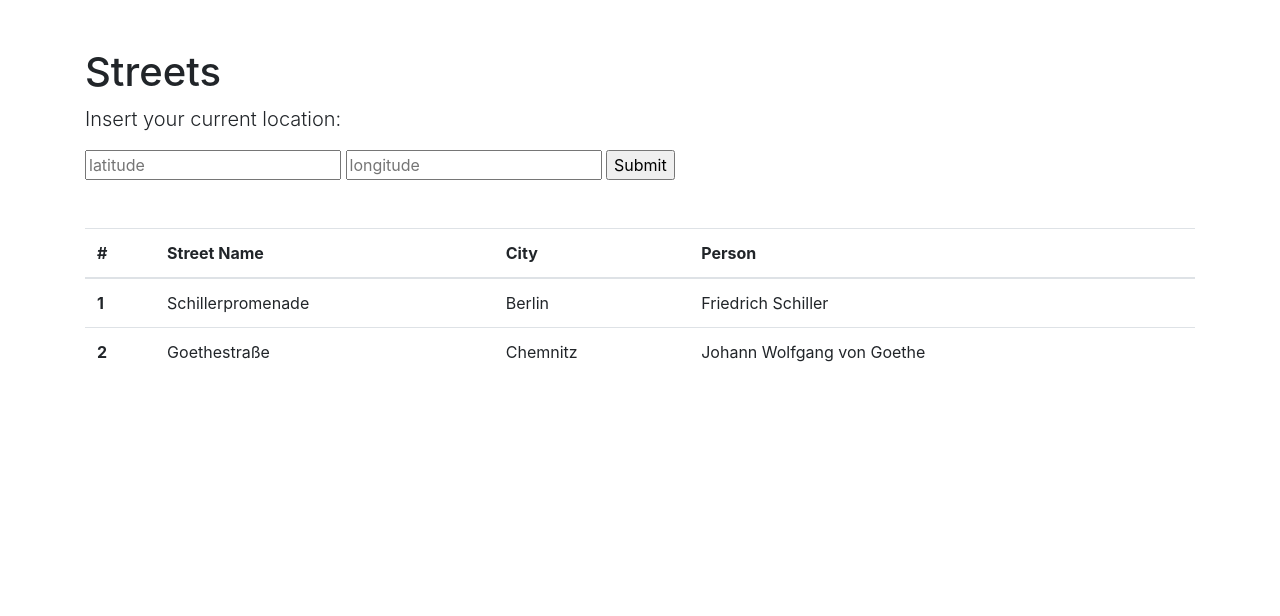
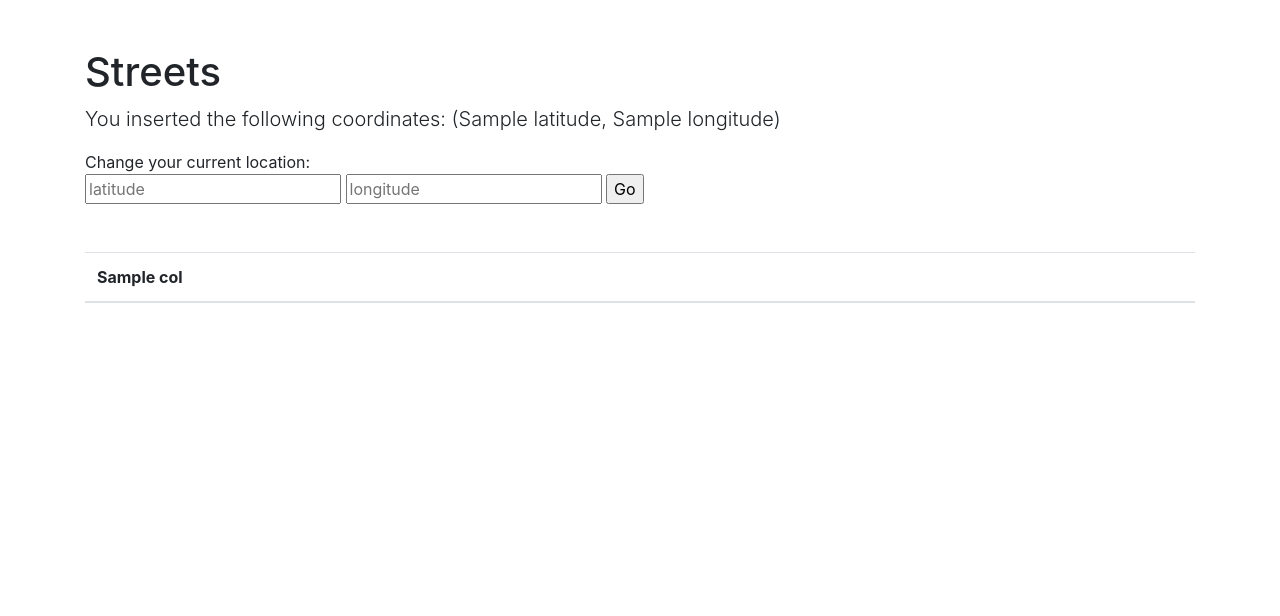
Before and after one commit to sarahsester/swt_project, a Flask app: template App/Templates/streets.html in a window 1280 px wide. Shown: the part 56-672 px from the top of the page. Run offline with Flask 2, Linux system fonts and the light colour scheme; the template is opened without the code that fills it: most values are stand-ins (such as "Sample title", 1, 10 or a date in 2020); lists and menus that the app fills with data are empty; some libraries are stand-ins or nearby versions.

Commit message:
Added dataframe in app.py. Table in streets.html is now showing values of dataframe.

```diff
--- a/App/Templates/streets.html
+++ b/App/Templates/streets.html
@@ -7,38 +7,41 @@ Home Page
 {% block content %}
 <main role="main" class="container">
   <h1 class="mt-5">Streets</h1>
-  <p class="lead">Insert your current location:</p>
+  <p class="lead">You inserted the following coordinates: ({{latitude}}, {{longitude}})</p>
+
+  Change your current location:
   <form method="POST">
     <input name="latitude" type="text" placeholder="latitude" />
     <input name="longitude" type="text" placeholder="longitude" />
-    <input type="submit">
+    <input type="submit" value="Go">
   </form>
+
   <br>
   <br>
+
   <table class="table">
     <thead>
     <tr>
-      <th scope="col">#</th>
-      <th scope="col">Street Name</th>
-      <th scope="col">City</th>
-      <th scope="col">Person</th>
+        {% for col in column_names %}
+        <th>{{col}}</th>
+        {% endfor %}
     </tr>
     </thead>
     <tbody>
+    {% for row in row_data %}
     <tr>
-      <th scope="row">1</th>
-      <td>Schillerpromenade</td>
-      <td>Berlin</td>
-      <td>Friedrich Schiller</td>
+      {% for col, row_ in zip(column_names, row) %}
+      {% if col == link_column %}
+      <td><button type="submit" value={{row_}}>{{ row_ }}</button></td>
+      {% else %}
+      <td>{{row_}}</td>
+      {% endif %}
+      {% endfor %}
     </tr>
-    <tr>
-      <th scope="row">2</th>
-      <td>Goethestraße</td>
-      <td>Chemnitz</td>
-      <td>Johann Wolfgang von Goethe</td>
-    </tr>
+    {% endfor %}
     </tbody>
-  </table>
+</table>
+
 
 </main>
 {% endblock %}
--- a/App/app.py
+++ b/App/app.py
@@ -1,16 +1,22 @@
 from flask import Flask, request, render_template
 from flask_bootstrap import Bootstrap
+import pandas as pd
+import numpy as np
+
 
 # set variables in terminal:
 # set FLASK_APP=app.py
 # set FLASK_ENV=development
 
-# to start the app:
-# - activate virtual environment: "venv\Scripts\activate.bat"
-# - run "python app.py" or "flask run" in your terminal
+# to start the app, run "python app.py" or "flask run" in your terminal
 
 app = Flask(__name__)
 Bootstrap(app)
+
+
+df = pd.DataFrame({'Street Name': ["Schillerpromenade", "Goethestraße"],
+                   "City": ["Berlin", "Chemnitz"],
+                   "Person": ["Friedrich Schiller", "Johann Wolfgang von Goethe"]})
 
 
 @app.route("/")
@@ -22,9 +28,13 @@ def index():
 def index_post():
     latitude = request.form['latitude']
     longitude = request.form['longitude']
-    #processed_text = coordinate1.upper()
-    #return processed_text
-    return render_template('streets.html')
+    return render_template('streets.html',
+                           latitude=latitude,
+                           longitude=longitude,
+                           column_names=df.columns.values,
+                           row_data=list(df.values.tolist()),
+                           link_column="Person",
+                           zip=zip)
 
 
 @app.route("/streets")
```
Also changed, not shown: App/Templates/index.html (+7 -1 lines).
